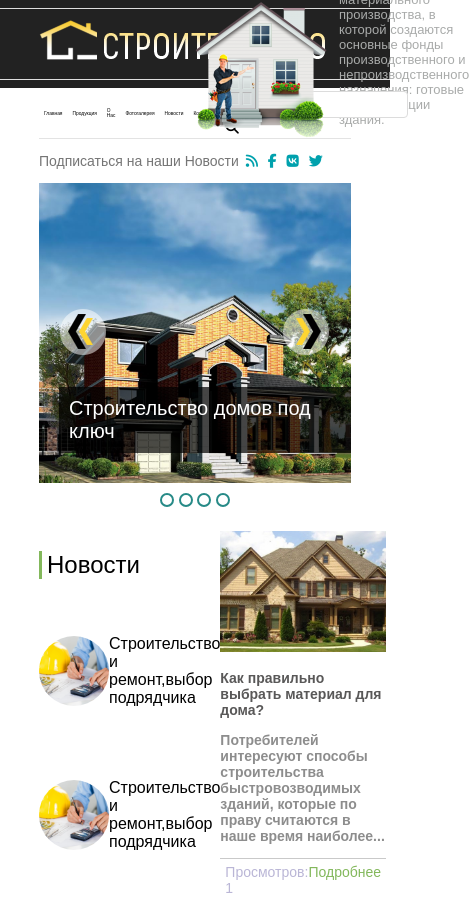
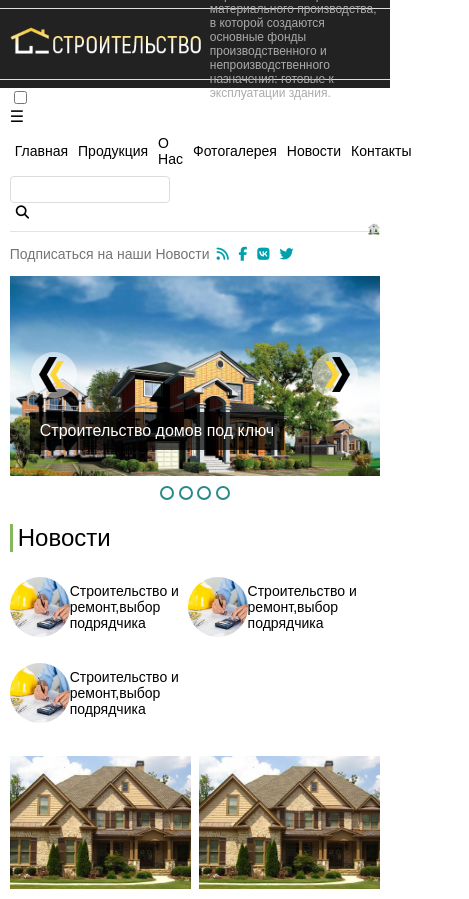
Before and after one commit to Gelesch/Layout-2.0, a plain HTML site: page index.html in a window 390 px wide. Shown: the top 899 px of the page, 469 px wide, since content can reach past the window. Drawn offline with Linux system fonts and the light colour scheme.

Commit message:
website adaptation

```diff
--- /dev/null
+++ b/css/mobile.css
@@ -0,0 +1,115 @@
+
+@media (min-width:501px){
+  .menu input[type="checkbox"],.menu label{
+    display: none;
+  }
+}
+@media (max-width:1024px){
+.container{
+  width: 95%;
+}
+.menu img{
+ right: 0;
+ width: 13px;
+}
+}
+@media (max-width:980px){
+  .top_wrap >div{
+    width: 95%;
+  }
+  .top_wrap .description{
+    flex-basis: 50%;
+    color: #a9abaa;
+  font-size: 13px;
+  }
+  .logo img{
+    width: 200px;
+  }
+  /*скрываем меню в бургер*/
+  .menu{
+    flex-direction: column;
+    align-items: flex-start;
+  }
+  .menu nav> ul li a{
+    font-size: 14px;
+  }
+  .menu form{
+    width: 50%;
+    margin-bottom: 10px;
+  }
+  .menu form input{
+    width: 80%;
+  }
+  article img{
+    height: 60%;
+  }
+  article img{
+    height: 60px;
+  }
+  article p{
+    font-size: 14px;
+  }
+  .content .right .wrap_title .title{
+    flex-basis: 49%;
+  }
+  .gallery .photo img{
+    width: 155px;
+  }
+  footer nav ul {
+  flex-basis: 90%;
+  }
+  footer .title .links{
+    width: 100%;
+  }
+  footer .title .links > div{
+    flex-basis: 100%;
+  }
+}
+@media(max-width:768px){
+
+  .top_wrap .description{
+  flex-basis: 70%;
+  font-size: 12px;
+  }
+  .banner .slider .photo{
+    height: 200px;
+  }
+  .banner .slider .photo p{
+    font-size: 16px;
+  }
+  .content{
+    display: block;
+  }
+  section{
+    display: flex;
+    position: relative;
+    flex-wrap: wrap;
+    margin: 60px 0 20px;
+
+  }
+ section h2{
+  position: absolute;
+  top: -40px;
+  margin: 0;
+ }
+ section article{
+  flex-basis: 48%;
+  margin: 5px 0;
+ }
+ section aside{
+  display: none;
+ }
+ .gallery .photo {
+overflow-x: hidden;
+display: flex;
+justify-content: space-between;
+ }
+ .gallery .photo img{
+  width: 140px;
+ }
+ .gallery .photo a{
+  margin: 0 10px;
+ }
+
+
+}
--- a/index.html
+++ b/index.html
@@ -7,6 +7,7 @@
   <meta name="viewport" content="width=device-width, initial-scale=1.0">
   <link rel="stylesheet" href="../css/index.css" type="text/css">
  <script src="https://use.fontawesome.com/219ee59df6.js"></script>
+ <link rel="stylesheet" href="css/mobile.css" type="text/css">
   <title>Document</title>
 </head>
 
@@ -24,6 +25,9 @@
 
 <div class="container">
   <div class="menu">
+
+    <input type="checkbox"  id="menu_toggle">
+    <label for="menu_toggle"> &#9776 </label>
     <nav>
       <ul>
         <li><a href="#">Главная</a></li>
```
